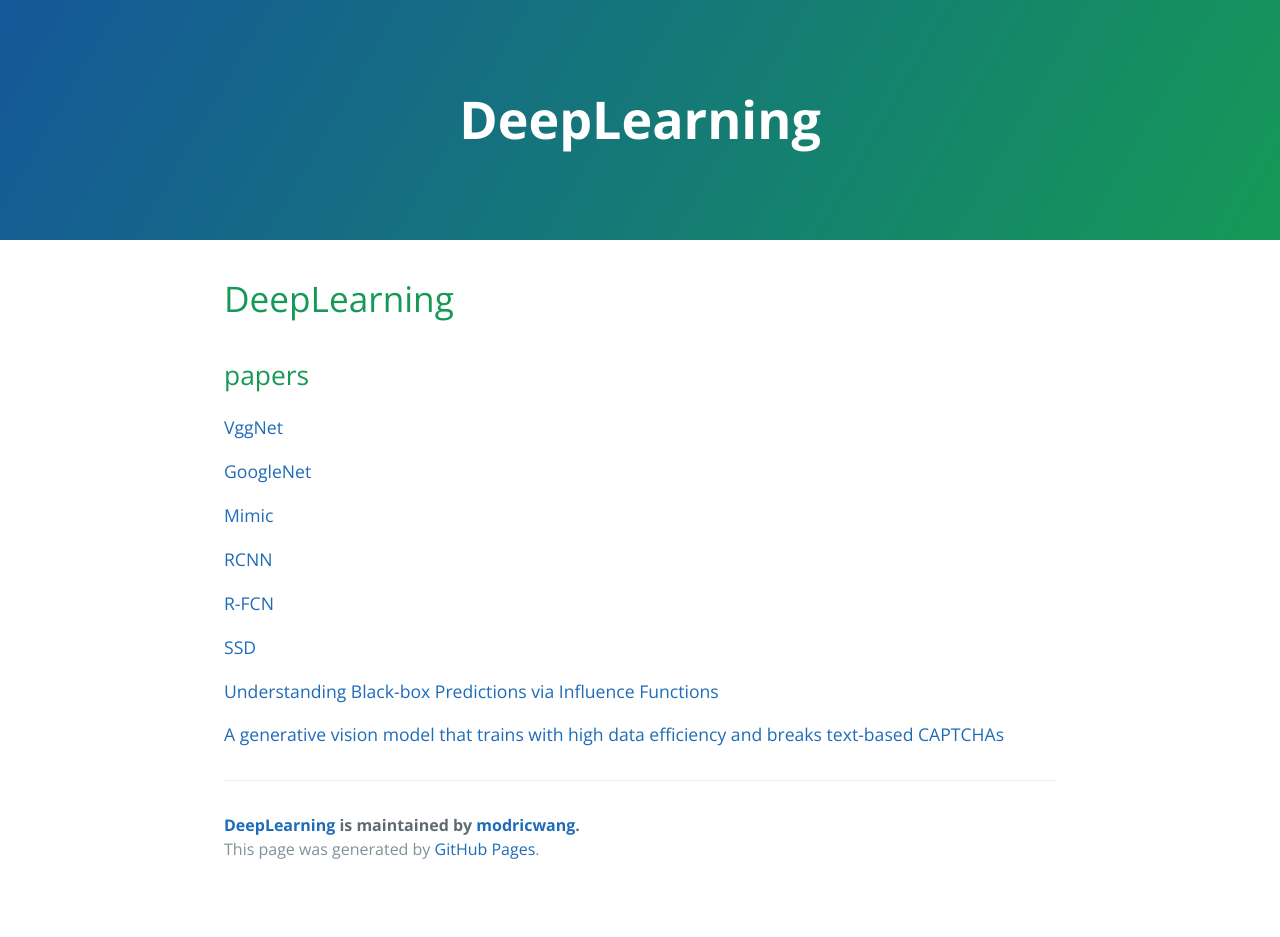
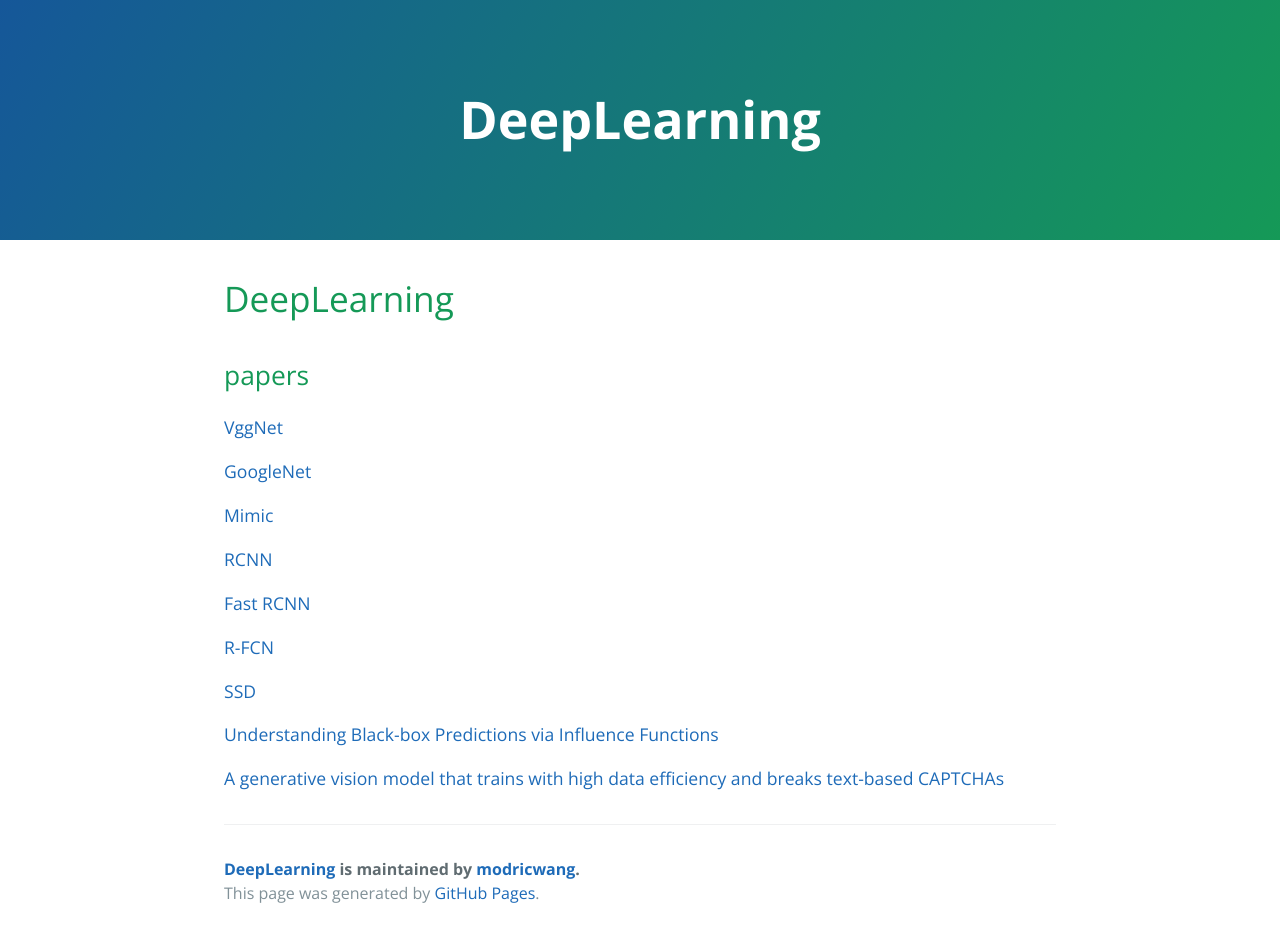
Before and after one commit to modricwang/DeepLearning, a Jekyll site: the page built from docs/index.md, in a window 1280 px wide. Built offline with Jekyll 4.4.1, drawn with Linux system fonts in a browser that asks for light colours; our own code applies the rules of GitHub Pages for plain Markdown files; the repository's description, which GitHub fills in, is left out; before the commit the page ends 900 px from its top, so only the background shows below that.

Commit message:
add Fast-RCNN

```diff
--- a/docs/index.md
+++ b/docs/index.md
@@ -10,6 +10,8 @@
 
 [RCNN](https://github.com/modricwang/DeepLearning/blob/master/papers/Rich_feature_hierarchies_for_accurate_object_detection_and_semantic_segmentation.pdf)
 
+[Fast RCNN](https://github.com/modricwang/DeepLearning/blob/master/papers/Fast_R-CNN.pdf)
+
 [R-FCN](https://github.com/modricwang/DeepLearning/blob/master/papers/R-FCN_Object_Detection_via_Region-based_Fully_Convolutional_Networks.pdf)
 
 [SSD](https://github.com/modricwang/DeepLearning/blob/master/papers/SSD_Single_Shot_MultiBox_Detector.pdf)
```
Also changed, not shown: README.md, 1 other file.
